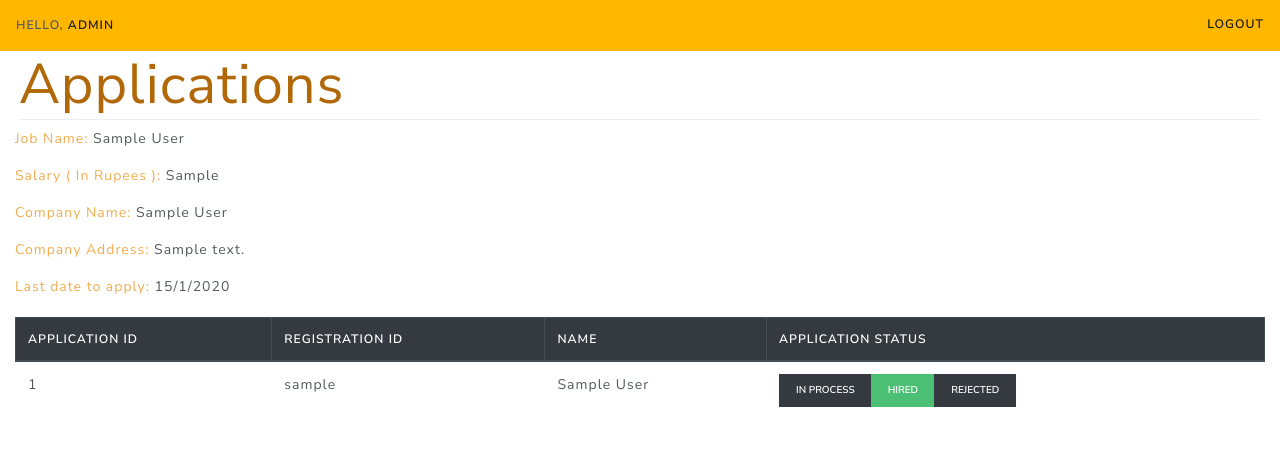
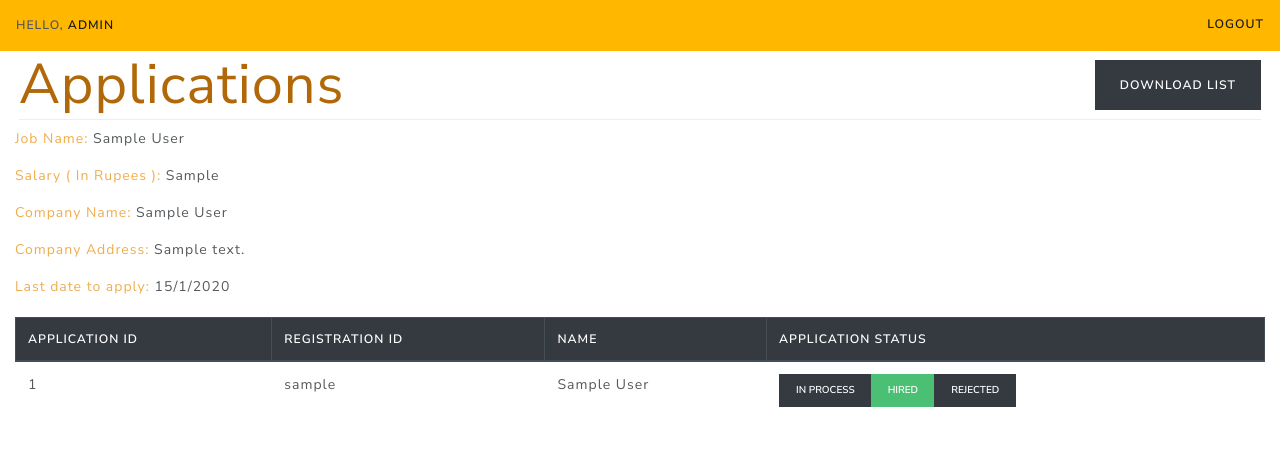
Before and after one commit to sanketwadekar/placement_portal, a Django app: page /custom-admin/view/applications/1 in a window 1280 px wide. Shown: the part 81-551 px from the top of the page. Run offline with Django 3.2, Linux system fonts and the light colour scheme; a user stored in the database is signed in; tables that the repository leaves empty hold one stand-in row (values such as "Sample post"); some libraries are stand-ins or nearby versions; some web fonts are replaced.

Commit message:
Added fetch request and download button to admin applications

```diff
--- a/placement_portal/accounts/templates/accounts/messages.html
+++ b/placement_portal/accounts/templates/accounts/messages.html
@@ -1,10 +1,10 @@
+<div id="message-box" style="z-index: 999; position: absolute; top: 0; right: 0.5rem;">
 {%if messages %}
-<div style="z-index: 999; position: absolute; top: 0; right: 0.5rem;">
 	{% for message in messages %}
 	<div class="alert alert-dismissible alert-primary">
 		<button type="button" class="close" data-dismiss="alert">&times;</button>
 		<a href="#" class="alert-link">{{message}}</a>
 	</div>
 	{% endfor %}
+{% endif %}
 </div>
-{% endif %}
--- a/placement_portal/accounts/views.py
+++ b/placement_portal/accounts/views.py
@@ -17,7 +17,7 @@ def aboutView(request):
 
 def registerView(request):
     if request.user.is_authenticated and request.user.is_superuser:
-        redirect('customadmin:customAdminJob')
+        redirect('customadmin:jobs')
     elif request.user.is_authenticated and not (request.user.is_superuser):
         return redirect('accounts:home')
     else:
--- a/placement_portal/customAdmin/templates/customAdmin/applications.html
+++ b/placement_portal/customAdmin/templates/customAdmin/applications.html
@@ -6,22 +6,25 @@
 {% endblock styles%}
 {% block content %}
 <div>
-    <div class="display-4 border-bottom mx-1">
-        Applications
+    <div class="border-bottom mx-1 d-flex justify-content-between align-items-center">
+        <div class="display-4 ">Applications</div>
+        <div><a href="{% url 'customadmin:download' job.id %}" class="btn btn-dark" target="blank">Download list</a></div>
     </div>
     <div class="mt-2">
         <p><span class="text-warning">Job Name: </span>{{ job.name }}</p>
         <p><span class="text-warning">Salary ( In Rupees ): </span>{{ job.salary }}</p>
         <p><span class="text-warning">Company Name:</span> {{ job.cName.name }}</p>
         <p><span class="text-warning">Company Address:</span> {{ job.cName.address }}</p>
-        <p><span class="text-warning">Last date to apply:</span> {{job.lastDateToApply.day}}/{{job.lastDateToApply.month}}/{{job.lastDateToApply.year}}</p>
+        <p><span class="text-warning">Last date to apply:</span>
+            {{job.lastDateToApply.day}}/{{job.lastDateToApply.month}}/{{job.lastDateToApply.year}}</p>
+
     </div>
     <div class="table-responsive">
         <table class="table table-sm table-bordered table-light mt-1">
             <thead class="thead-dark">
                 <tr>
                     <th>Application Id</th>
-                    <th>Registration ID</th>
+                    <th>Registration Id</th>
                     <th>Name</th>
                     <th>Application status</th>
                 </tr>
@@ -35,13 +38,13 @@
                     <td>
                         <div class="btn-group btn-group-sm d-inline-flex justify-content-around">
                             <button type="button" onclick="changeStatus(event)" id="ip-{{app.id}}"
-                                data-id="{{ app.id }}" data-success="btn-info" class="btn {% ifequal app.status 'In Process' %} btn-info {% else %} btn-dark
+                                data-id="{{ app.id }}" data-success="btn-info" data-action="In Process" class="btn {% ifequal app.status 'In Process' %} btn-info {% else %} btn-dark
                         {% endifequal %}">In Process</button>
                             <button type="button" onclick="changeStatus(event)" id="h-{{app.id}}" data-id="{{ app.id }}"
-                                data-success="btn-success" class="btn {% ifequal app.status 'Hired' %} btn-success {% else %} btn-dark
+                                data-success="btn-success" data-action="Hired" class="btn {% ifequal app.status 'Hired' %} btn-success {% else %} btn-dark
                         {% endifequal %}">Hired</button>
                             <button type="button" onclick="changeStatus(event)" id="r-{{app.id}}" data-id="{{ app.id }}"
-                                data-success="btn-danger" class="btn {% ifequal app.status 'Rejected' %} btn-danger {% else %} btn-dark
+                                data-success="btn-danger" data-action="Rejected" class="btn {% ifequal app.status 'Rejected' %} btn-danger {% else %} btn-dark
                         {% endifequal %}">Rejected</button>
                         </div>
                     </td>
@@ -67,7 +70,8 @@
 </div>
 <script>
     async function changeStatus(event) {
-        // const response = await fetch("/custom-admin/applications/change-status", {method="post"});
+        const response = await fetch("/custom-admin/applications/change-status", { method:"post", headers: { 'Content-Type': "application/json"}, body: JSON.stringify({ jobId: "{{ job.id }}", appId: `${event.target.dataset.id}`, status: `${event.target.dataset.action}` }) });
+        if (response.status === 200) {
             const allButtons = document.querySelectorAll(`[data-id='${event.target.dataset.id}']`);
             for (let i = 0; i < allButtons.length; i++) {
                 if (allButtons[i].id != event.target.id) {
@@ -78,5 +82,12 @@
             event.target.classList.add(event.target.dataset.success);
             event.target.classList.remove("btn-dark");
         }
+        else {
+            document.getElementById("message-box").innerHTML += `<div class="alert alert-dismissible alert-primary">
+		<button type="button" class="close" data-dismiss="alert">&times;</button>
+		<a href="#" class="alert-link"> [Error code: ${response.status}] Application Status change failed</a>
+	</div>`
+        }
+    }
 </script>
 {% endblock content %}
```
Lines whose indentation alone changed are shown as unchanged.
